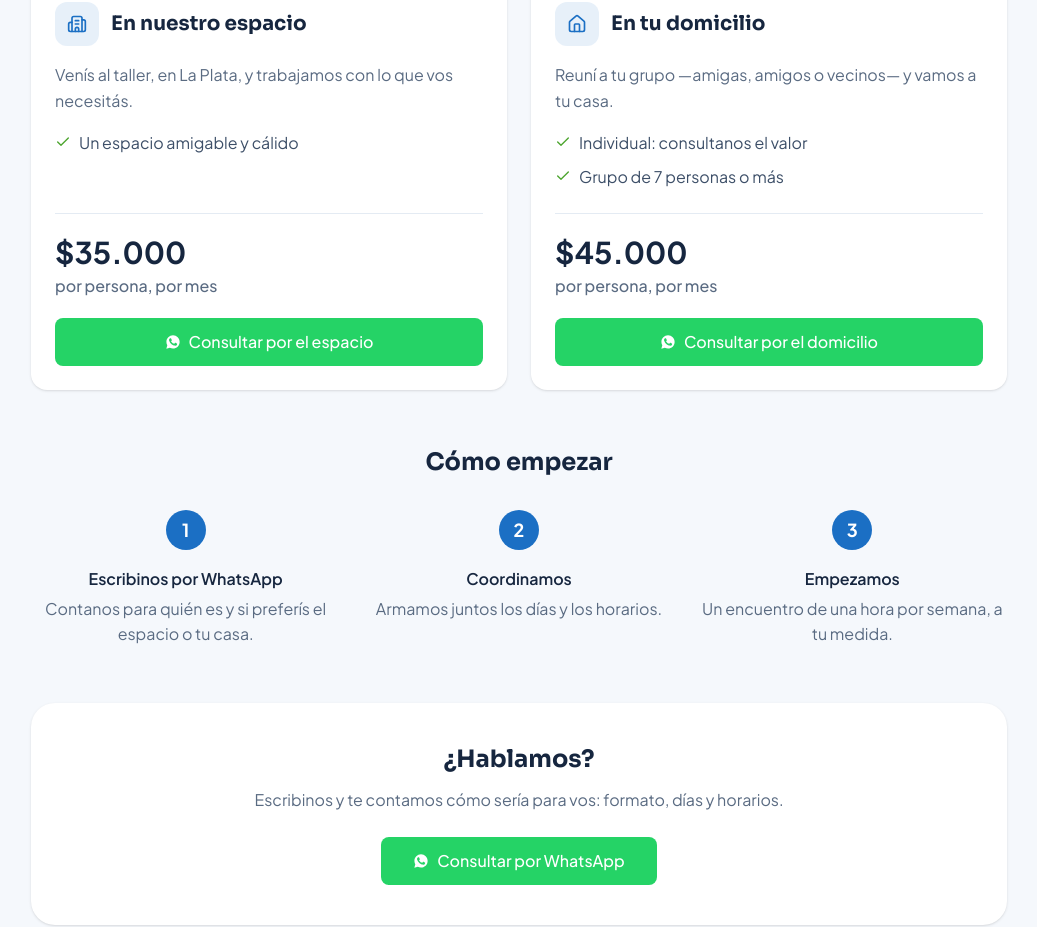
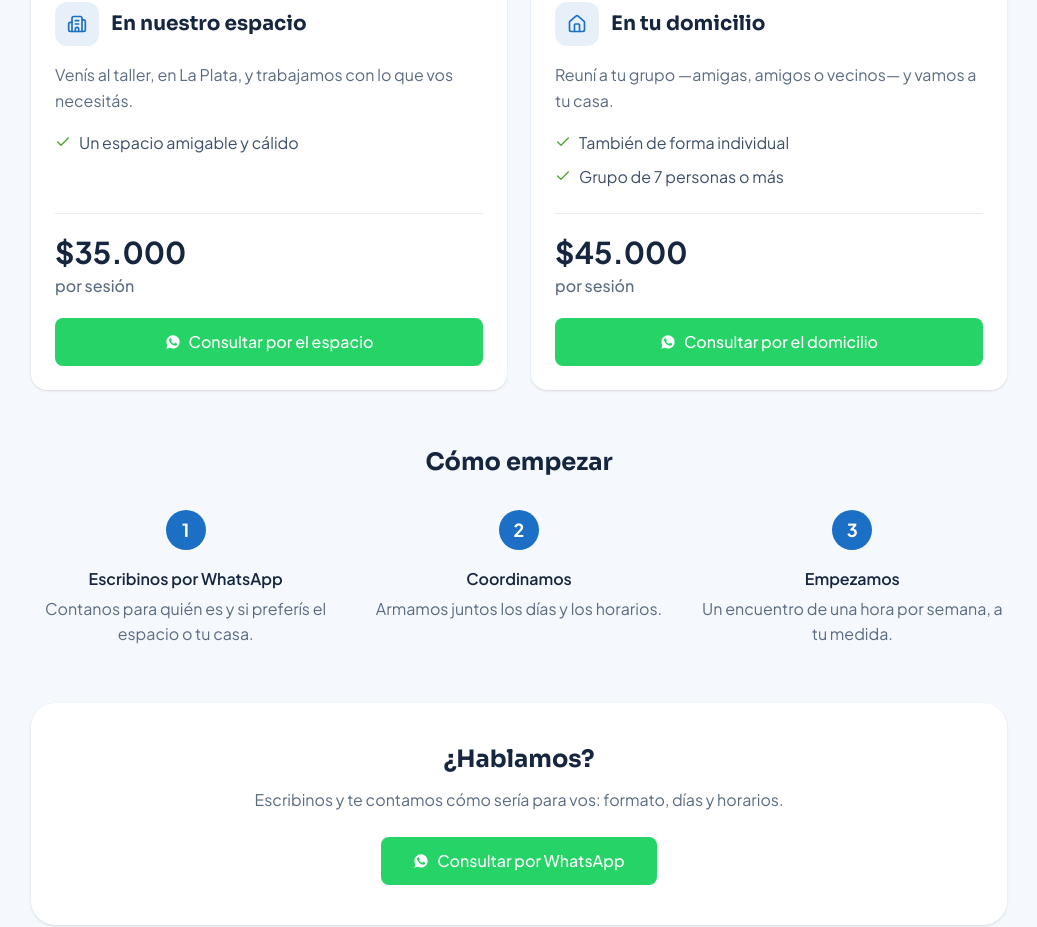
Before and after one commit to manukpo10/TIAM-frontend, a React (Vite) app: page /talleres in a window 1280 px wide. Shown: the part 4980-5907 px from the top of the page, without its empty margins (121-1158 px from the left). Built offline with nearby package versions, Linux system fonts and the light colour scheme.

Commit message:
fix(talleres): los valores de los talleres personalizados son por sesión, no por mes
- La tarjeta dice "por sesión" en lugar de "por persona, por mes".
- Se saca "por persona" hasta confirmar si el valor es por persona o por el
  grupo, y la nota de modalidad individual ya no habla del valor.

```diff
--- a/src/pages/talleres/TalleresPersonalizadosSection.tsx
+++ b/src/pages/talleres/TalleresPersonalizadosSection.tsx
@@ -15,14 +15,17 @@ import espacioImg from '@/assets/taller/personalizado-espacio.webp'
  * these must never pass as real sessions — keep "Ilustración" in their alt text.
  *
  * Everything the tallerista may want to change is in the data block: prices
- * (monthly, per person), the minimum group size for home visits and the
- * message each button opens WhatsApp with.
+ * (per session), the minimum group size for home visits and the message each
+ * button opens WhatsApp with.
  */
 
 // ── data:start ──
-// Agreed with the tallerista on 2026-10-12.
+// Agreed with the tallerista on 2026-10-12. The prices are per SESSION: the first
+// release said "por persona, por mes" and the owner corrected it the same day.
 const PRICE_SPACE = '$35.000'
 const PRICE_HOME = '$45.000'
+/** What a price covers. No "por persona" on purpose: per person or per group is still unconfirmed. */
+const PRICE_UNIT = 'por sesión'
 /** Smallest group the tallerista goes to a home for. */
 const HOME_MIN_PEOPLE = 7
 
@@ -77,7 +80,7 @@ function OptionCard({ icon: Icon, title, description, conditions, price, ctaLabe
         <div className="mt-auto pt-6">
           <div className="border-t border-slate-100 pt-5">
             <p className="text-3xl font-bold text-slate-900">{price}</p>
-            <p className="mt-1 text-base font-medium text-slate-600">por persona, por mes</p>
+            <p className="mt-1 text-base font-medium text-slate-600">{PRICE_UNIT}</p>
           </div>
           <div className="mt-5">
             <WhatsAppCta label={ctaLabel} text={ctaText} fullWidth />
@@ -141,9 +144,8 @@ export function TalleresPersonalizadosSection() {
             icon={Home}
             title="En tu domicilio"
             description="Reuní a tu grupo —amigas, amigos o vecinos— y vamos a tu casa."
-            // The group line goes last so it is the one right above the price: $45.000 is the group
-            // price, the individual one is only quoted on request.
-            conditions={['Individual: consultanos el valor', `Grupo de ${HOME_MIN_PEOPLE} personas o más`]}
+            // The group line goes last so it is the one right above the price.
+            conditions={['También de forma individual', `Grupo de ${HOME_MIN_PEOPLE} personas o más`]}
             price={PRICE_HOME}
             ctaLabel="Consultar por el domicilio"
             ctaText={TEXT_HOME}
```
